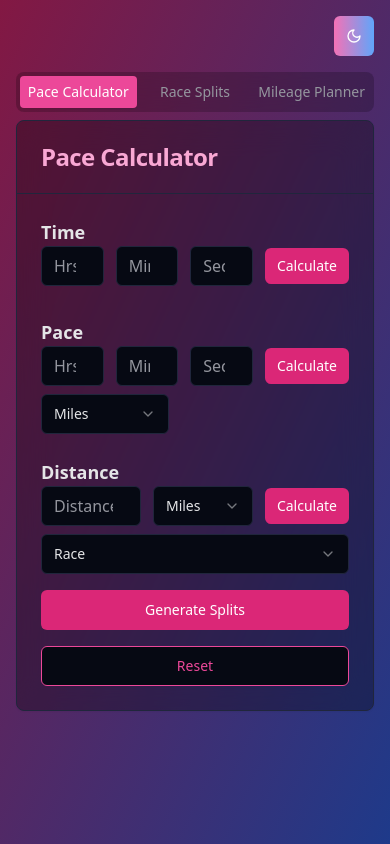
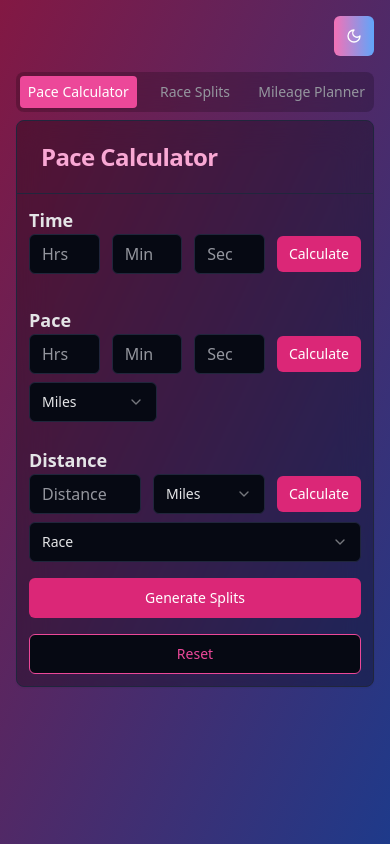
Before and after one commit to djm158/runcalculator, a React (Vite) app: page / in a window 390 px wide. Built offline with nearby package versions, Linux system fonts and the light colour scheme.

Commit message:
fix: resonsive padding

```diff
--- a/src/components/calculator/Calculator.tsx
+++ b/src/components/calculator/Calculator.tsx
@@ -44,7 +44,7 @@
           Pace Calculator
         </CardTitle>
       </CardHeader>
-      <div className="flex flex-col items-center justify-center p-6">
+      <div className="flex flex-col items-center justify-center p-3 sm:p-6">
         <Formik initialValues={initialValues} onSubmit={() => {}}>
           {({ values, handleReset }) => {
             const { hours, minutes, seconds, distance, distanceUnit } = values;
```
